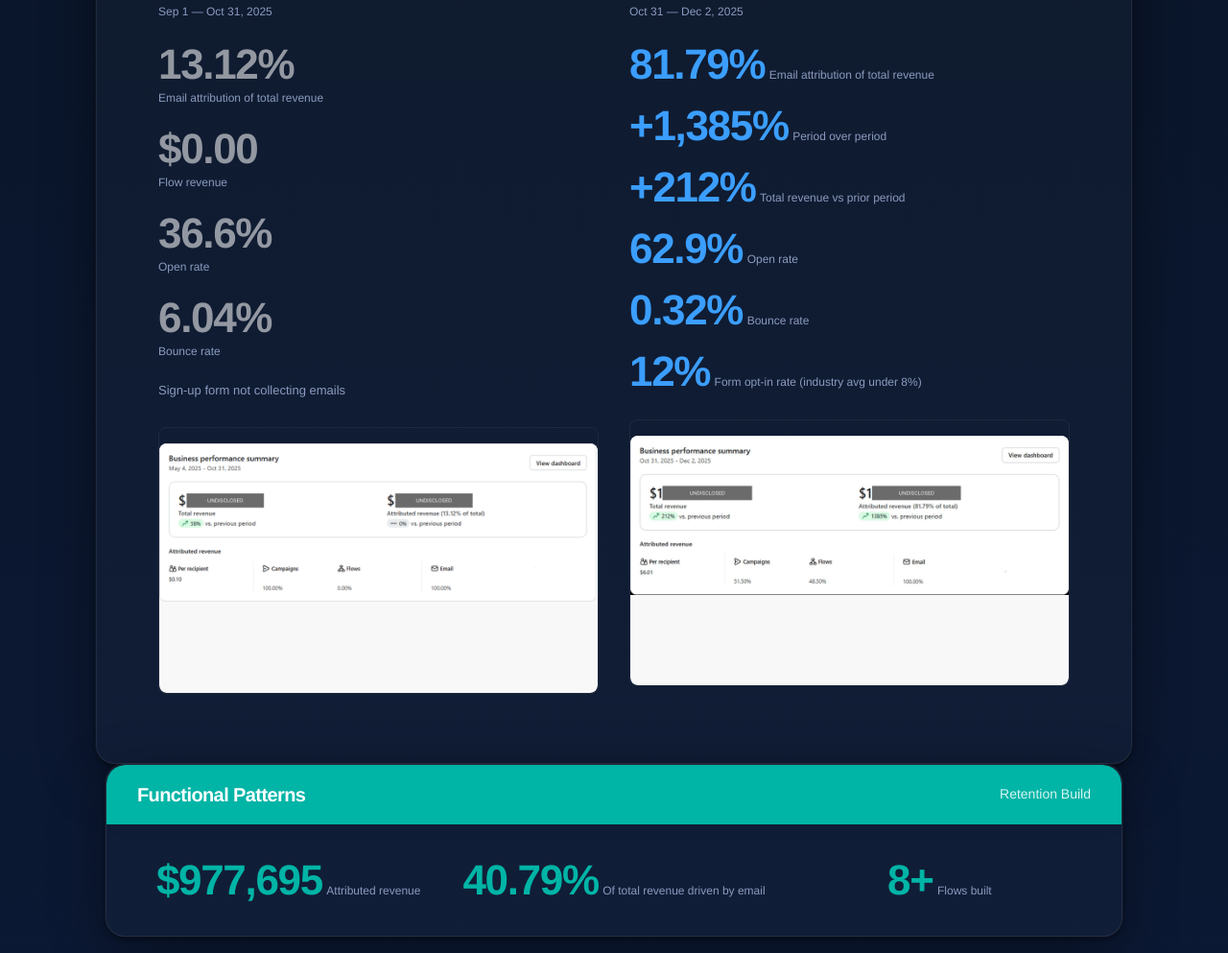
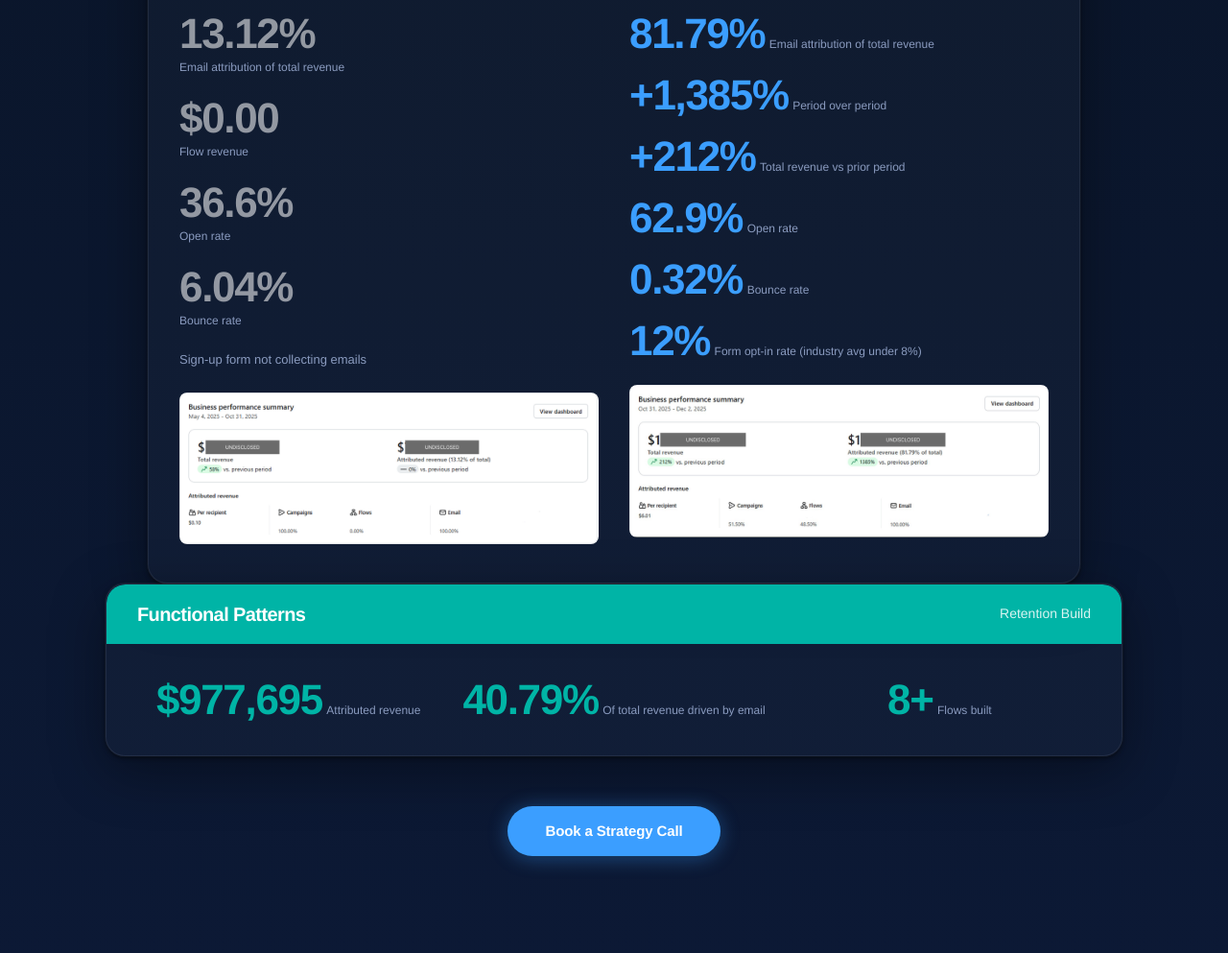
Before and after one commit to eesainbox/secondwave-site, a website: page index.html in a window 1280 px wide. Shown: the part 3582-4575 px from the top of the page at 96% size. Drawn offline with nearby package versions, Linux system fonts and the light colour scheme.

Commit message:
case study card fixed

```diff
--- a/index.html
+++ b/index.html
@@ -862,7 +862,7 @@
     </div>
 
     <!-- PRIMARY CARD: Go Clean -->
-    <div class="cs-feat" style="width:100%;max-width:100%;margin:0;padding:32px;box-sizing:border-box;">
+    <div class="cs-feat" style="max-width:1100px;width:90%;margin:0 auto;padding:0;box-sizing:border-box;">
       <!-- Header band -->
       <div class="cs-band" style="background:var(--blue);border-radius:var(--r-feat) var(--r-feat) 0 0;">
         <span style="font-weight:800;font-size:22px;letter-spacing:-0.03em;color:#fff;">Go Clean</span>
@@ -898,11 +898,11 @@
             </div>
           </div>
           <!-- Klaviyo before dashboard -->
-          <div style="margin-top:28px;display:flex;align-items:flex-start;width:100%;border-radius:8px;overflow:hidden;border:1px solid rgba(255,255,255,0.06);" class="cs-img-crop">
+          <div style="margin-top:auto;padding-top:24px;width:100%;" class="cs-img-crop">
             <img src="/brand_assets/klaviyo_before (2).png"
                  alt="Klaviyo dashboard — before"
                  loading="lazy"
-                 style="width:100%;height:260px;object-fit:contain;object-position:top;background:#f8f8f8;border-radius:8px;display:block;margin-top:16px;">
+                 style="width:100%;height:auto;object-fit:contain;object-position:top;background:transparent;border-radius:8px;display:block;margin-top:0;">
           </div>
         </div>
 
@@ -943,11 +943,11 @@
             </div>
           </div>
           <!-- Klaviyo after dashboard -->
-          <div style="margin-top:28px;display:flex;align-items:flex-start;width:100%;border-radius:8px;overflow:hidden;border:1px solid rgba(255,255,255,0.06);" class="cs-img-crop">
+          <div style="margin-top:auto;padding-top:24px;width:100%;" class="cs-img-crop">
             <img src="/brand_assets/klaviyo_after.png"
                  alt="Klaviyo dashboard — after"
                  loading="lazy"
-                 style="width:100%;height:260px;object-fit:contain;object-position:top;background:#f8f8f8;border-radius:8px;display:block;margin-top:16px;">
+                 style="width:100%;height:auto;object-fit:contain;object-position:top;background:transparent;border-radius:8px;display:block;margin-top:0;">
           </div>
         </div>
       </div>
```
